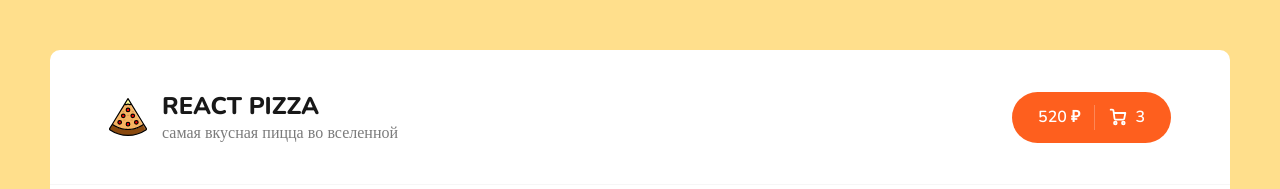
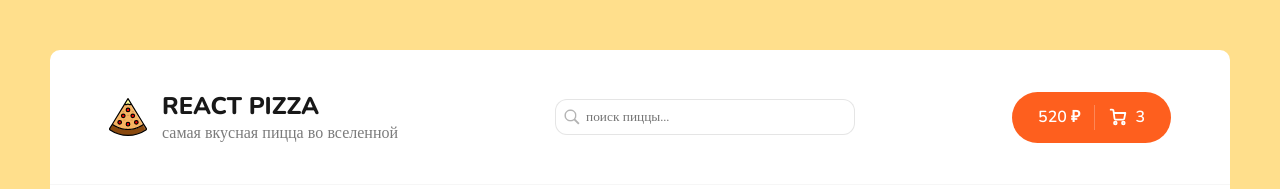
Before and after one commit to Yuriy1771/ReactPizza, a React (Create React App) app: page / in a window 1280 px wide. Shown: the top 189 px of the page. Built offline with nearby package versions, Linux system fonts and the light colour scheme; no server answers.

Commit message:
started to do search

```diff
--- a/src/App.tsx
+++ b/src/App.tsx
@@ -1,4 +1,4 @@
-import React from 'react';
+import React, {useState} from 'react';
 import './scss/app.scss';
 import Header from "./Components/Header/Header";
 import Content from "./Components/Content/Content";
@@ -7,12 +7,14 @@ import Cart from "./Components/Cart/Cart";
 import NotFound from "./Components/other/NotFound/NotFound";
 
 function App() {
+    const [search, setSearch] = useState('')
+
     return (
         <div className="wrapper">
-            <Header/>
+            <Header search={search} setSearch={setSearch}/>
             <div className="content">
                 <Routes>
-                    <Route path={'/'} element={<Content/>}/>
+                    <Route path={'/'} element={<Content />}/>
                     <Route path={'cart/*'} element={<Cart/>}/>
                     <Route path={'*'} element={<NotFound/>}/>
                 </Routes>
--- a/src/Components/Header/Header.jsx
+++ b/src/Components/Header/Header.jsx
@@ -1,8 +1,9 @@
 import React from 'react'
 import pizzaLogo from '../../assets/img/pizza-logo.svg'
 import {NavLink} from "react-router-dom";
+import Search from "../other/Search/Search";
 
-const Header = () => {
+const Header = ({search, setSearch}) => {
     return (
         <div className="header">
             <div className="container">
@@ -13,6 +14,7 @@ const Header = () => {
                         <p>самая вкусная пицца во вселенной</p>
                     </div>
                 </NavLink>
+                <Search search={search} setSearch={setSearch}/>
                 <div className="header__cart">
                     <NavLink to="/cart" className="button button--cart">
                         <span>520 ₽</span>
--- /dev/null
+++ b/src/Components/other/Search/Search.jsx
@@ -0,0 +1,19 @@
+import React from 'react'
+import styles from './Search.module.scss'
+import searchIcon from '../../../assets/img/search.png'
+
+const Search = ({search, setSearch}) => {
+
+    // const [search, setSearch] = useState('')
+
+
+    return (
+        <div className={styles.searchWrapper}>
+            <img src={searchIcon} alt="search"/>
+            <input type='text' placeholder='поиск пиццы...' className={styles.inputSearch} value={search}
+                   onChange={(e) => setSearch(e.currentTarget.value)}/>
+        </div>
+    )
+}
+
+export default Search
--- /dev/null
+++ b/src/Components/other/Search/Search.module.scss
@@ -0,0 +1,23 @@
+.searchWrapper {
+  position: relative;
+  //left: -120px;
+  img {
+    width: 20px;
+    opacity: .3;
+    position: absolute;
+    left: 7px;
+    top:8px;
+  }
+
+  .inputSearch {
+    border: 1px solid rgba(0, 0, 0, 0.1);
+    padding: 8px 30px;
+    outline: none;
+    width: 300px;
+    border-radius: 12px;
+
+    &:focus {
+      transition: .3s;
+    }
+  }
+}
```
Also changed, not shown: src/assets/img/search.png (added).
